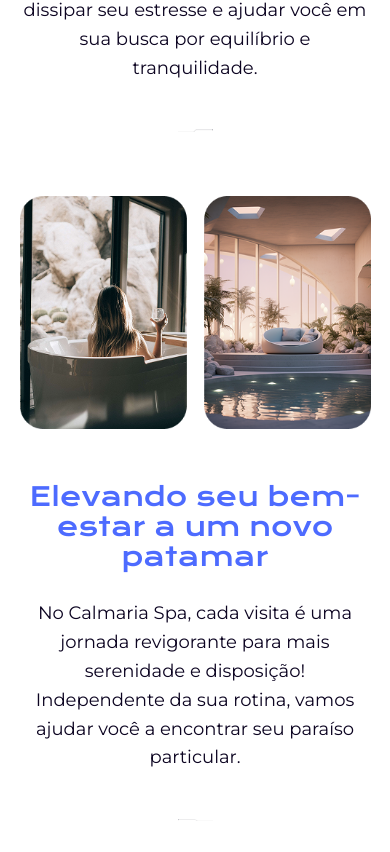
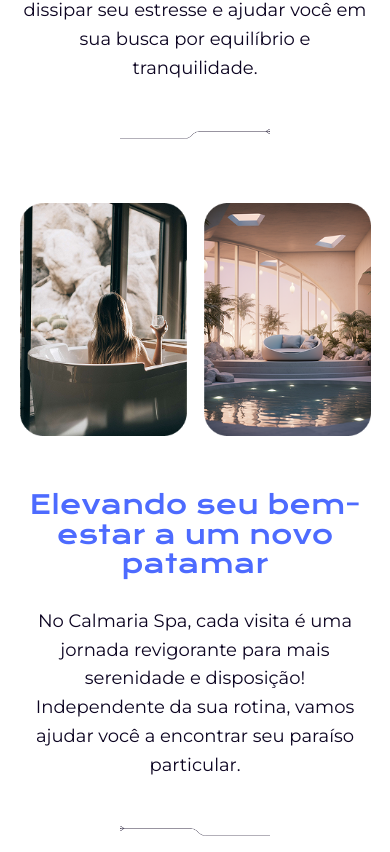
Before and after one commit to odrgues/CalmariaSpa, a React (Vite) app: page / in a window 390 px wide. Shown: the part 1499-2351 px from the top of the page. Built offline with nearby package versions, Linux system fonts and the light colour scheme.

Commit message:
responsividade no ícone dos destaques

```diff
--- a/src/components/HighlightsSection/index.jsx
+++ b/src/components/HighlightsSection/index.jsx
@@ -84,14 +84,16 @@
   height: auto;
   margin-top: 1rem;
   opacity: 0.9;
+  max-width: 100%;
+  display: block;
 
   @media (max-width: 768px) {
-    width: 40px;
+    width: 200px;
     margin-top: 0.8rem;
   }
 
   @media (max-width: 480px) {
-    width: 35px;
+    width: 150px;
   }
 `;
 
```
